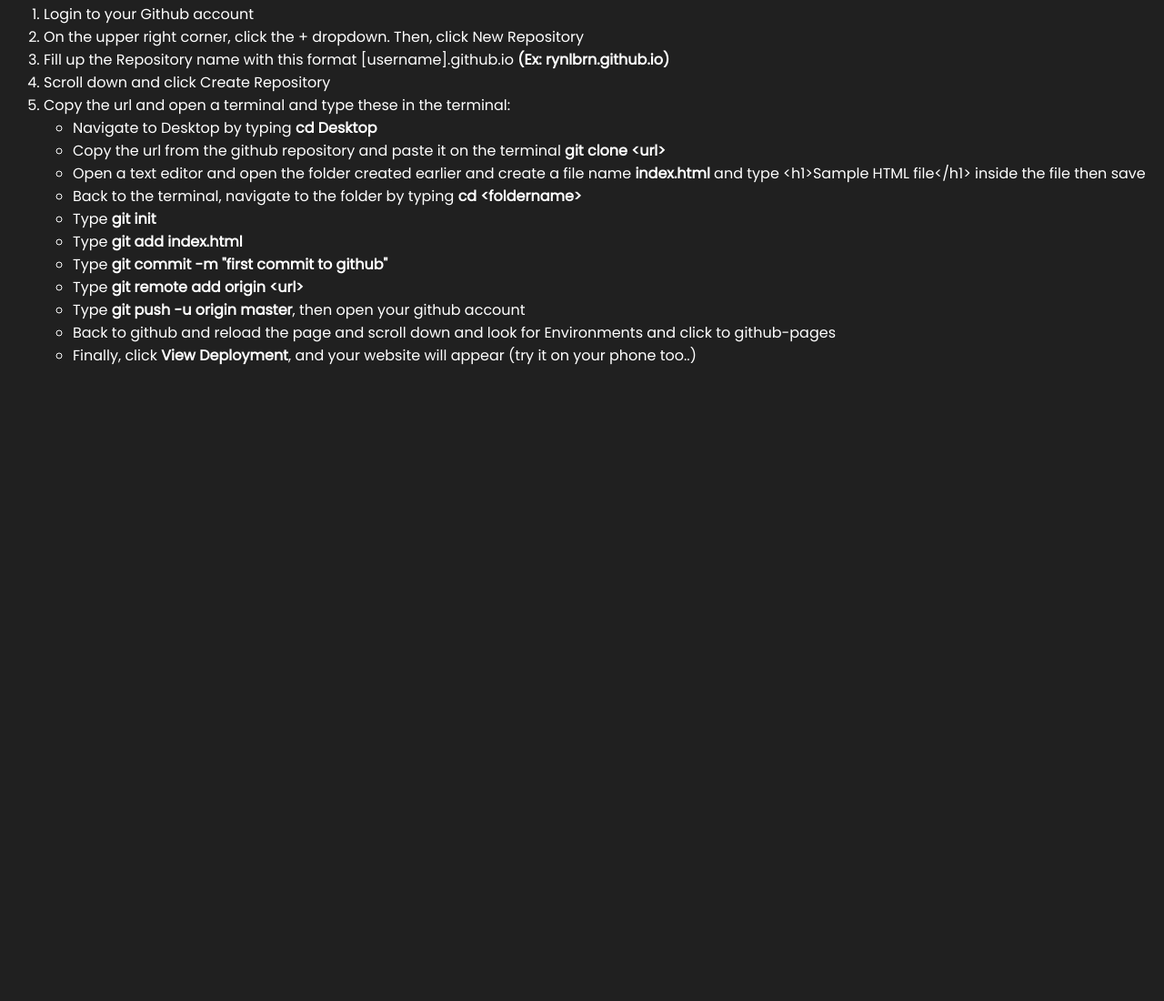
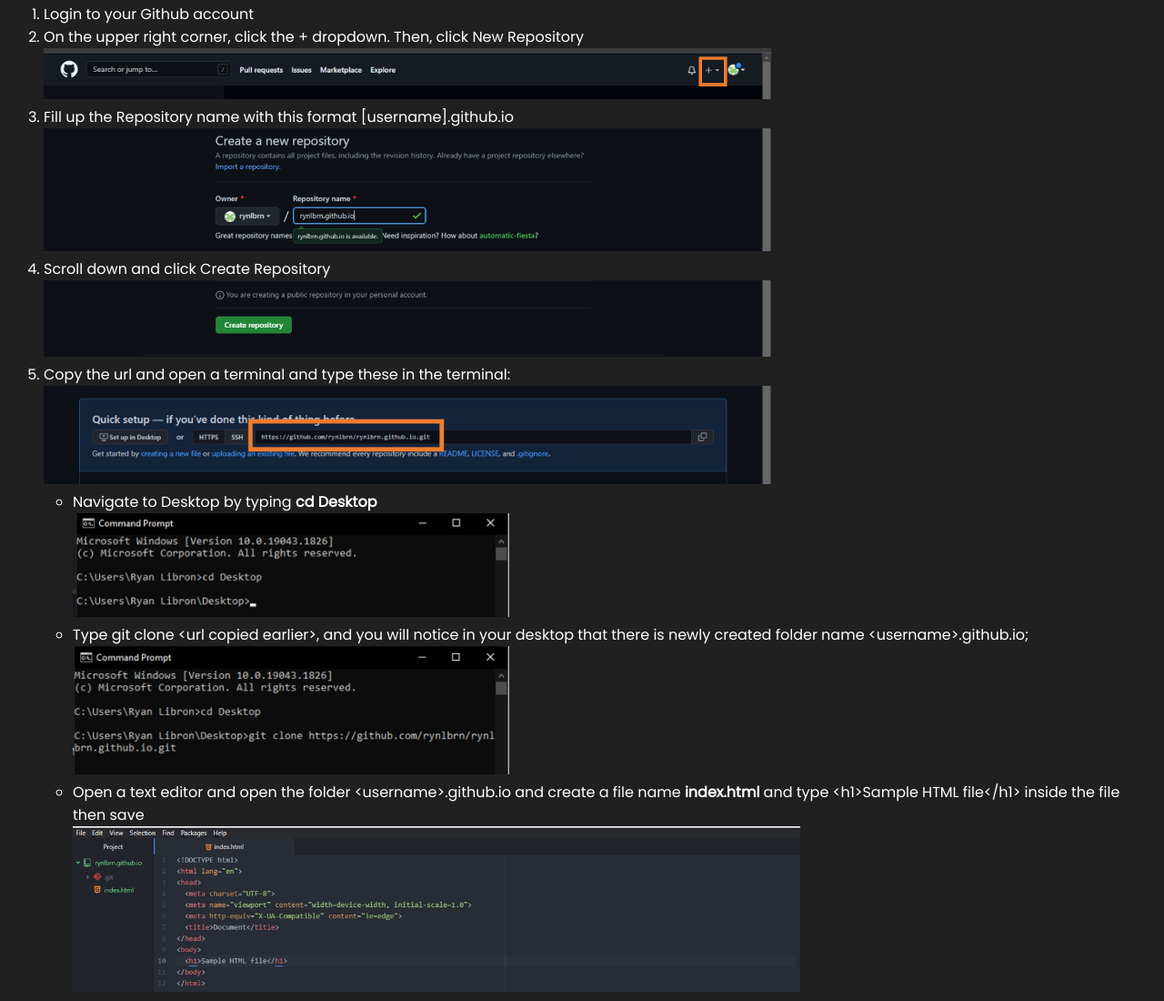
Before and after one commit to lbrnryn/lbrnryn.github.io, a plain HTML site: page lessons/how-to-host-website-in-github-pages.html in a window 1280 px wide. Shown: the part 227-1327 px from the top of the page at 91% size. Before the commit the page ends 800 px from the top, so only its background shows below. Drawn offline with Linux system fonts and the light colour scheme.

Commit message:
Added pictures on how to host website in github pages lesson

```diff
--- a/lessons/how-to-host-website-in-github-pages.html
+++ b/lessons/how-to-host-website-in-github-pages.html
@@ -19,25 +19,82 @@
     <br>
     <ol class="ps-2">
       <li>Login to your Github account</li>
-      <li>On the upper right corner, click the + dropdown. Then, click New Repository</li>
       <li>
-        Fill up the Repository name with this format [username].github.io <b>(Ex: rynlbrn.github.io)</b>
+        On the upper right corner, click the + dropdown. Then, click New Repository
+        <br>
+        <img src="../images/github1.png" style="width: 50rem;">
       </li>
-      <li>Scroll down and click Create Repository</li>
+      <li>
+        Fill up the Repository name with this format [username].github.io
+        <br>
+        <img src="../images/github2.png" style="width: 50rem;">
+      </li>
+      <li>
+        Scroll down and click Create Repository
+        <br>
+        <img src="../images/github3.png" style="width: 50rem;">
+      </li>
       <li>
         Copy the url and open a terminal and type these in the terminal:
+        <img src="../images/github4.png" style="width: 50rem;">
         <ul class="ps-2">
-          <li>Navigate to Desktop by typing <b>cd Desktop</b></li>
-          <li>Copy the url from the github repository and paste it on the terminal <b>git clone &lt;url&gt;</b></li>
-          <li>Open a text editor and open the folder created earlier and create a file name <b>index.html</b> and type &lt;h1&gt;Sample HTML file&lt;/h1&gt; inside the file then save</li>
-          <li>Back to the terminal, navigate to the folder by typing <b>cd &lt;foldername&gt;</b></li>
-          <li>Type <b>git init</b></li>
-          <li>Type <b>git add index.html</b></li>
-          <li>Type <b>git commit -m "first commit to github"</b></li>
-          <li>Type <b>git remote add origin &lt;url&gt;</b></li>
-          <li>Type <b>git push -u origin master</b>, then open your github account</li>
-          <li>Back to github and reload the page and scroll down and look for Environments and click to github-pages</li>
-          <li>Finally, click <b>View Deployment</b>, and your website will appear (try it on your phone too..)</li>
+          <li>
+            Navigate to Desktop by typing <b>cd Desktop</b>
+            <br>
+            <img src="../images/cmd1.png" style="width: 30rem;">
+          </li>
+          <li>
+            Type git clone &lt;url copied earlier&gt;, and you will notice in your desktop that there is newly created folder name &lt;username&gt.github.io;
+            <br>
+            <img src="../images/cmd2.png" style="width: 30rem;">
+          </li>
+          <li>
+            Open a text editor and open the folder &lt;username&gt.github.io and create a file name <b>index.html</b> and type &lt;h1&gt;Sample HTML file&lt;/h1&gt; inside the file then save
+            <br>
+            <img src="../images/atom1.png" style="width: 50rem;">
+          </li>
+          <li>
+            Back to the terminal, navigate to the folder by typing <b>cd &lt;foldername&gt;</b>
+            <br>
+            <img src="../images/cmd3.png" style="width: 30rem;">
+          </li>
+          <li>
+            Type <b>git init</b>
+            <br>
+            <img src="../images/cmd4.png" style="width: 30rem;">
+          </li>
+          <li>
+            Type <b>git add index.html</b>
+            <br>
+            <img src="../images/cmd5.png" style="width: 30rem;">
+          </li>
+          <li>
+            Type <b>git commit -m "first commit to github"</b>
+            <br>
+            <img src="../images/cmd6.png" style="width: 30rem;">
+          </li>
+          <li>
+            Type <b>git remote add origin &lt;url&gt;</b>, you will notice in the terminal there is an <b>error: remote origin already exists</b> but if you don't have this error it is ok just go the next step
+            <br>
+            <img src="../images/cmd7.png" style="width: 30rem;">
+          </li>
+          <li>
+            Type <b>git push -u origin master</b>, sign in your account using the sign in box that will appear on your window, and when the authentication succeed page appears you can just close it
+            <br>
+            <img src="../images/cmd8-1.png" style="width: 22rem;">
+            <img src="../images/cmd8-2.png" style="width: 30rem;">
+            <img src="../images/cmd8-3.png" style="width: 30rem;">
+          </li>
+          <li>
+            Back to github and reload the page and scroll down and look for Environments and click to github-pages
+            <br>
+            <img src="../images/github5.png" style="width: 50rem;">
+          </li>
+          <li>
+            Finally, if there is no active sign appears just wait for a few minutes and reload the page until active sign appears, then click <b>View Deployment</b>, and your website will appear (try it on your phone too or other devices)
+            <br>
+            <img src="../images/github6.png" style="width: 50rem;">
+          </li>
         </ul>
       </li>
     </ol>
--- a/style.css
+++ b/style.css
@@ -147,3 +147,7 @@
 .fs-2 {
   font-size: 2rem;
 }
+
+/* img {
+  width: 50rem;
+} */
```
Also changed, not shown: images/atom1.png (added), images/cmd1.png (added), images/cmd2.png (added), images/cmd3.png (added), images/cmd4.png (added), images/cmd5.png (added), images/cmd6.png (added), images/cmd7.png (added), images/cmd8-1.png (added), images/cmd8-2.png (added), images/cmd8-3.png (added), images/github1.png (added), images/github2.png (added), images/github3.png (added), 3 more files.
